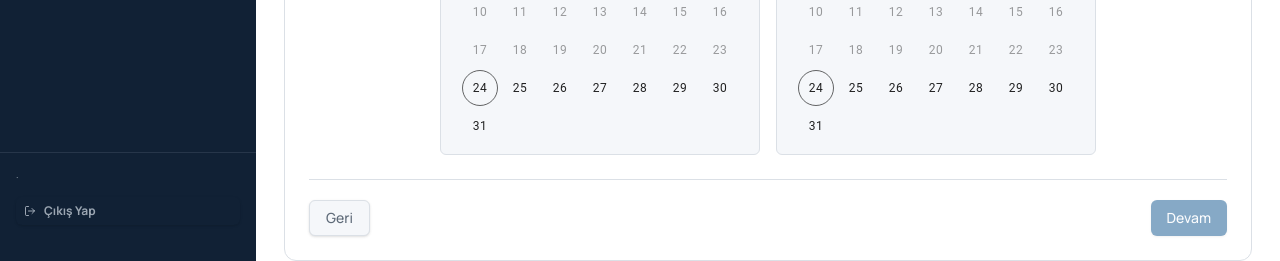
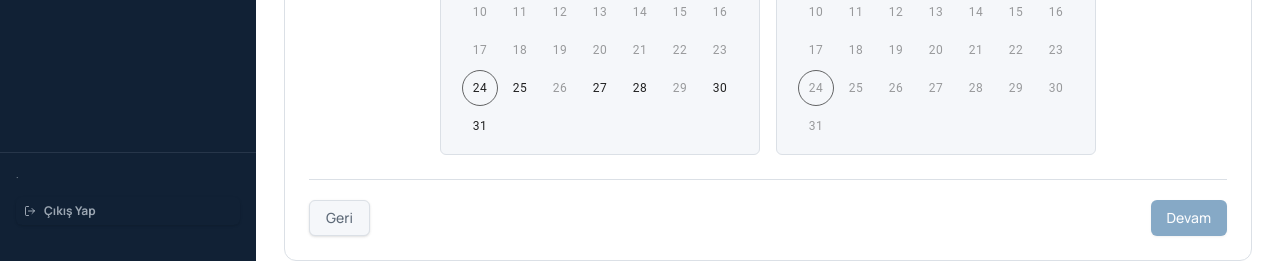
Before and after one commit to omercikan/voya, a Next.js app in the folder frontend/web/: page /appointments/new in a window 1280 px wide. Shown: the part 455-716 px from the top of the page. Built offline with nearby package versions, Linux system fonts and the light colour scheme; no server answers.

Commit message:
feat(appointment): restrict unavailable appointment dates

```diff
--- a/frontend/web/components/dashboard/employee/appointment/AppointmentSelectDate.tsx
+++ b/frontend/web/components/dashboard/employee/appointment/AppointmentSelectDate.tsx
@@ -2,13 +2,125 @@
 
 import { DateCalendar } from "@mui/x-date-pickers/DateCalendar";
 import { useState } from "react";
-import { Dayjs } from "dayjs";
+import dayjs, { Dayjs } from "dayjs";
 import DateProvider from "@/components/ui/DateProvider";
 import { useDispatch, useSelector } from "react-redux";
 import { AppDispatch, RootState } from "@/store/store";
 import { setAppointment } from "@/store/slices/appointmentSlice";
 import { PickerValue } from "@mui/x-date-pickers/internals";
 import AppointmentActions from "./AppointmentActions";
+
+const mockData = {
+  range: { from: "2026-08-01", to: "2026-08-31" },
+  totalVehicles: 5,
+  days: [
+    {
+      date: "2026-08-01",
+      status: "available",
+      minFreeVehicles: 5,
+      hourly: [
+        { time: "08:00-09:00", free: 5 },
+        { time: "09:00-10:00", free: 5 },
+        { time: "10:00-11:00", free: 5 },
+        { time: "11:00-12:00", free: 5 },
+        { time: "13:00-14:00", free: 5 },
+        { time: "14:00-15:00", free: 5 },
+        { time: "15:00-16:00", free: 5 },
+        { time: "16:00-17:00", free: 5 },
+      ],
+    },
+    {
+      date: "2026-08-25",
+      status: "available",
+      minFreeVehicles: 3,
+      hourly: [
+        { time: "08:00-09:00", free: 4 },
+        { time: "09:00-10:00", free: 3 },
+        { time: "10:00-11:00", free: 5 },
+        { time: "11:00-12:00", free: 4 },
+        { time: "13:00-14:00", free: 4 },
+        { time: "14:00-15:00", free: 4 },
+        { time: "15:00-16:00", free: 4 },
+        { time: "16:00-17:00", free: 4 },
+      ],
+    },
+    {
+      date: "2026-08-26",
+      status: "full",
+      minFreeVehicles: 0,
+      hourly: [
+        { time: "08:00-09:00", free: 0 },
+        { time: "09:00-10:00", free: 0 },
+        { time: "10:00-11:00", free: 0 },
+        { time: "11:00-12:00", free: 0 },
+        { time: "13:00-14:00", free: 0 },
+        { time: "14:00-15:00", free: 0 },
+        { time: "15:00-16:00", free: 0 },
+        { time: "16:00-17:00", free: 0 },
+      ],
+    },
+    {
+      date: "2026-08-27",
+      status: "limited",
+      minFreeVehicles: 0,
+      hourly: [
+        { time: "08:00-09:00", free: 1 },
+        { time: "09:00-10:00", free: 1 },
+        { time: "10:00-11:00", free: 0 },
+        { time: "11:00-12:00", free: 1 },
+        { time: "13:00-14:00", free: 2 },
+        { time: "14:00-15:00", free: 1 },
+        { time: "15:00-16:00", free: 1 },
+        { time: "16:00-17:00", free: 1 },
+      ],
+    },
+    {
+      date: "2026-08-28",
+      status: "available",
+      minFreeVehicles: 5,
+      hourly: [
+        { time: "08:00-09:00", free: 5 },
+        { time: "09:00-10:00", free: 5 },
+        { time: "10:00-11:00", free: 5 },
+        { time: "11:00-12:00", free: 5 },
+        { time: "13:00-14:00", free: 5 },
+        { time: "14:00-15:00", free: 5 },
+        { time: "15:00-16:00", free: 5 },
+        { time: "16:00-17:00", free: 5 },
+      ],
+    },
+    {
+      date: "2026-08-29",
+      status: "full",
+      minFreeVehicles: 0,
+      hourly: [
+        { time: "08:00-09:00", free: 0 },
+        { time: "09:00-10:00", free: 0 },
+        { time: "10:00-11:00", free: 0 },
+        { time: "11:00-12:00", free: 0 },
+        { time: "13:00-14:00", free: 0 },
+        { time: "14:00-15:00", free: 0 },
+        { time: "15:00-16:00", free: 0 },
+        { time: "16:00-17:00", free: 0 },
+      ],
+    },
+    {
+      date: "2026-08-31",
+      status: "available",
+      minFreeVehicles: 5,
+      hourly: [
+        { time: "08:00-09:00", free: 5 },
+        { time: "09:00-10:00", free: 5 },
+        { time: "10:00-11:00", free: 5 },
+        { time: "11:00-12:00", free: 5 },
+        { time: "13:00-14:00", free: 5 },
+        { time: "14:00-15:00", free: 5 },
+        { time: "15:00-16:00", free: 5 },
+        { time: "16:00-17:00", free: 5 },
+      ],
+    },
+  ],
+};
 
 const AppointmentSelectDate = () => {
   const dispatch = useDispatch<AppDispatch>();
@@ -54,6 +166,11 @@ const AppointmentSelectDate = () => {
                 className="bg-background rounded-md border border-border mx-0!"
                 value={selectedStartDate}
                 onChange={(newValue) => handleSelectDate(newValue, "start")}
+                shouldDisableDate={(date) =>
+                  mockData.days.find(
+                    (day) => day.date === date.format("YYYY-MM-DD"),
+                  )?.status === "full"
+                }
                 disablePast
               />
             </div>
@@ -67,6 +184,13 @@ const AppointmentSelectDate = () => {
                 className="bg-background rounded-md border border-border mx-0!"
                 value={selectedEndDate}
                 onChange={(newValue) => handleSelectDate(newValue, "end")}
+                shouldDisableDate={(date) =>
+                  date.isBefore(dayjs(selectedStartDate).startOf("day")) ||
+                  mockData.days.find(
+                    (day) => day.date === date.format("YYYY-MM-DD"),
+                  )?.status === "full" ||
+                  selectedStartDate === null
+                }
                 disablePast
               />
             </div>
```
